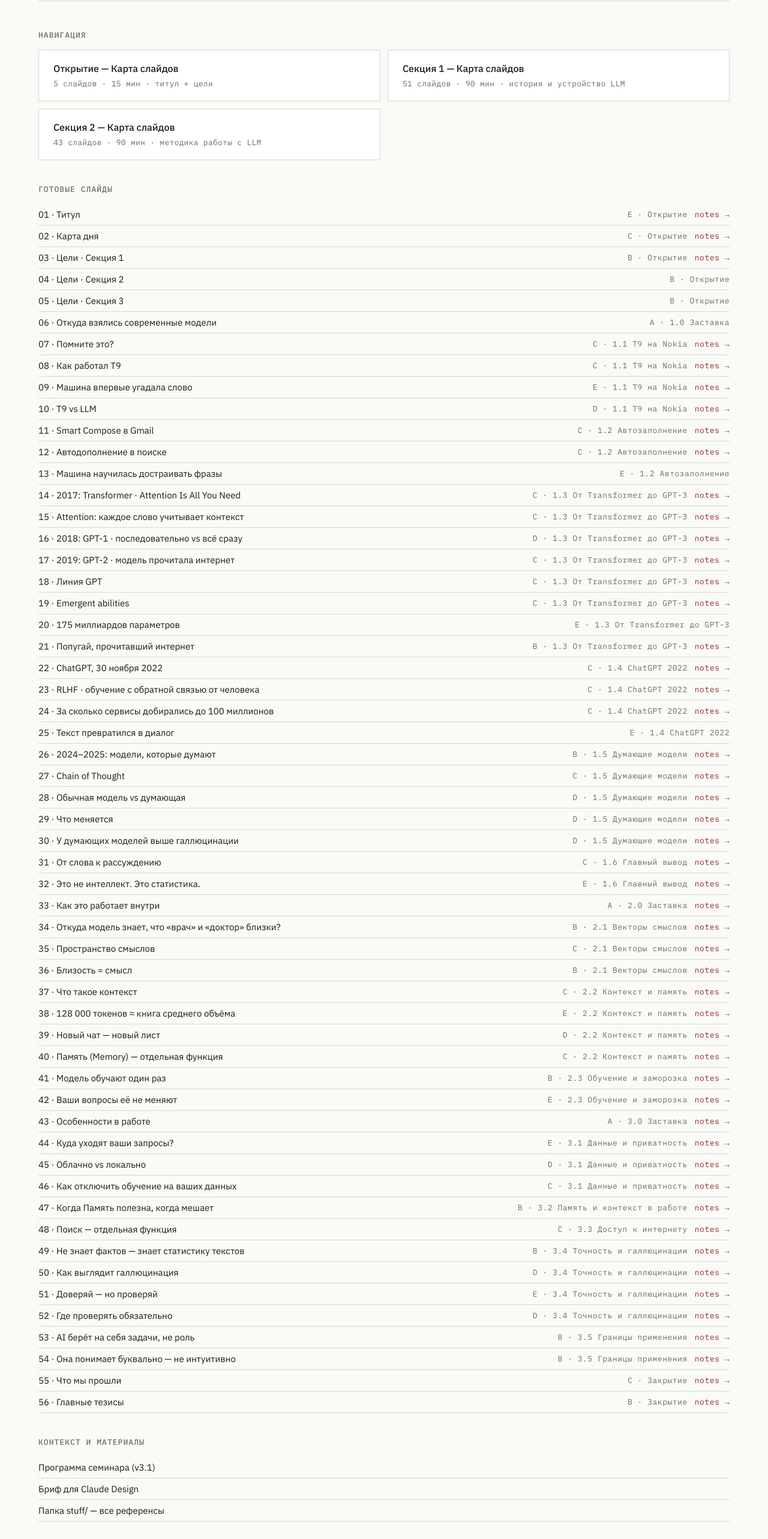
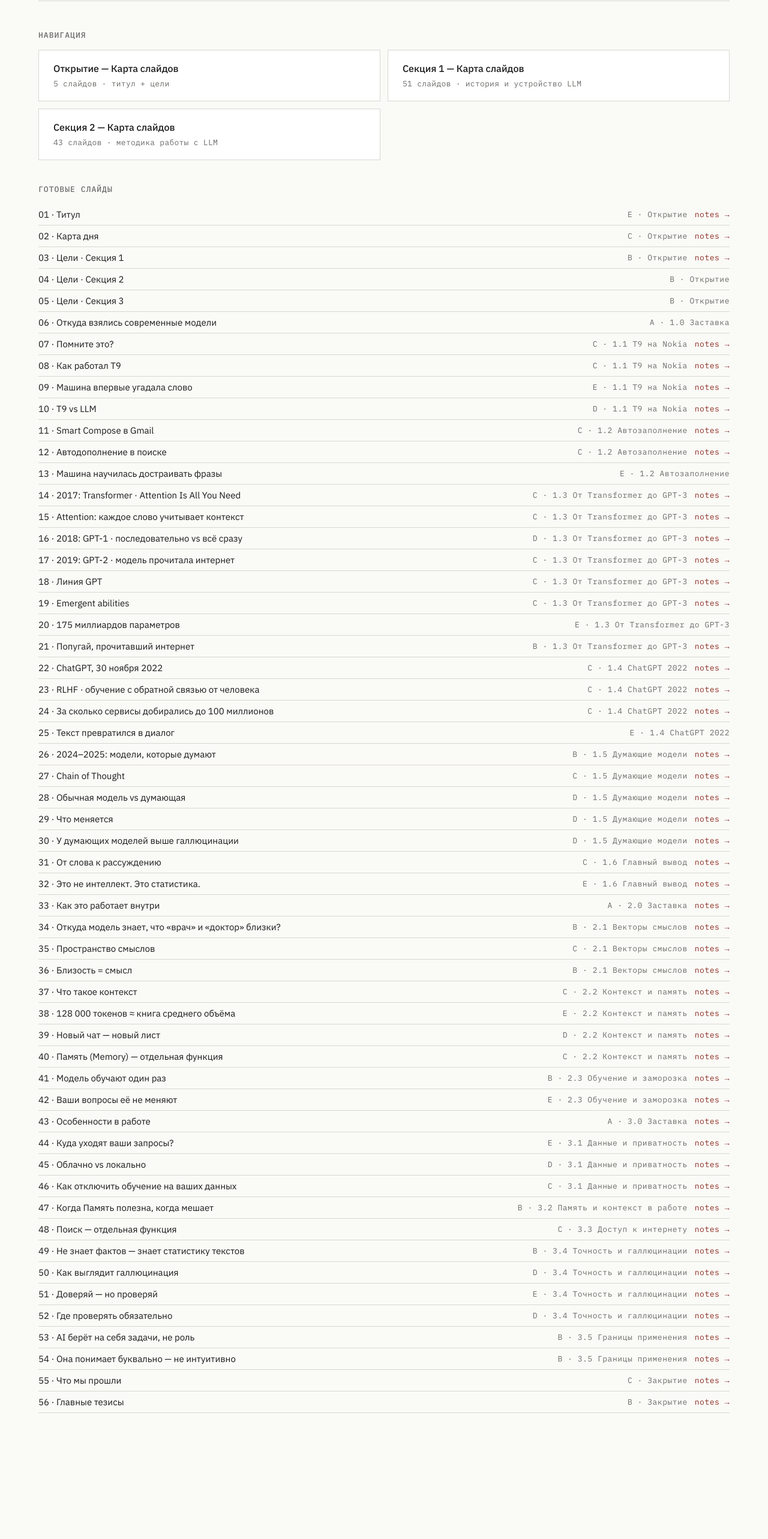
Before and after one commit to ivan-hilckov/seminar-ai-llm, a React (Vite) app: page / in a window 1280 px wide. Shown: the part 160-2726 px from the top of the page at 60% size. After the commit the page ends 2676 px from the top, so only its background shows below. Built offline with nearby package versions, Linux system fonts and the light colour scheme.

Commit message:
refactor: drop hardcoded timing labels from intro pages and headers

```diff
--- a/src/routes/Index.jsx
+++ b/src/routes/Index.jsx
@@ -23,15 +23,15 @@ export default function Index() {
           <div className="grid">
             <Link to="/opening" className="home-card">
               <strong>Открытие — Карта слайдов</strong>
-              <span>{openingSlides.length} слайдов · 15 мин · титул + цели</span>
+              <span>{openingSlides.length} слайдов · титул + цели</span>
             </Link>
             <Link to="/section/1" className="home-card">
               <strong>Секция 1 — Карта слайдов</strong>
-              <span>{section1Slides.length} слайдов · 90 мин · история и устройство LLM</span>
+              <span>{section1Slides.length} слайдов · история и устройство LLM</span>
             </Link>
             <Link to="/section/2" className="home-card">
               <strong>Секция 2 — Карта слайдов</strong>
-              <span>{section2Slides.length} слайдов · 90 мин · методика работы с LLM</span>
+              <span>{section2Slides.length} слайдов · методика работы с LLM</span>
             </Link>
           </div>
         </section>
@@ -56,27 +56,6 @@ export default function Index() {
             ))}
           </ul>
         </section>
-
-        <section>
-          <h2>Контекст и материалы</h2>
-          <ul className="list">
-            <li>
-              <a href="/stuff/md/Программа_семинара_AI_LLM_v3_1.md" target="_blank" rel="noreferrer">
-                Программа семинара (v3.1)
-              </a>
-            </li>
-            <li>
-              <a href="/stuff/md/Brief_for_Claude_Design.md" target="_blank" rel="noreferrer">
-                Бриф для Claude Design
-              </a>
-            </li>
-            <li>
-              <a href="/stuff/" target="_blank" rel="noreferrer">
-                Папка stuff/ — все референсы
-              </a>
-            </li>
-          </ul>
-        </section>
       </div>
     </div>
   );
--- a/src/routes/Section1.jsx
+++ b/src/routes/Section1.jsx
@@ -32,10 +32,13 @@ export default function Section1() {
 }
 
 function Header() {
+  const total = slides.length;
   return (
     <header className="map-header">
       <div className="map-header__left">
-        <div className="map-eyebrow">Секция 1 · 56 слайдов · 90 минут</div>
+        <div className="map-eyebrow">
+          Секция 1 · {total} {plural(total, 'слайд', 'слайда', 'слайдов')}
+        </div>
         <h1 className="map-title">История и устройство языковых моделей</h1>
       </div>
       <div className="map-header__right">
@@ -64,7 +67,8 @@ function Part({ info, slides: list, marker }) {
           <span className="part-name">{info.title}</span>
         </div>
         <div className="part-head__stats">
-          {pad(info.range[0])} — {pad(info.range[1])} · {list.length} {plural(list.length, 'слайд', 'слайда', 'слайдов')} · {info.time}
+          {pad(info.range[0])} — {pad(info.range[1])} · {list.length}{' '}
+          {plural(list.length, 'слайд', 'слайда', 'слайдов')}
         </div>
       </div>
       <div className="card-grid">
--- a/src/slides/opening/Slide02.jsx
+++ b/src/slides/opening/Slide02.jsx
@@ -5,7 +5,7 @@ export default function Slide02() {
   return (
     <Stage label="02 Карта дня">
       <div className="s02-eyebrow">Карта дня</div>
-      <h2 className="s02-title">Сегодня — три секции по 90 минут</h2>
+      <h2 className="s02-title">Сегодня — три секции</h2>
 
       <div className="s02-grid">
         <div className="pair current">
@@ -46,7 +46,7 @@ export default function Slide02() {
           </div>
         </div>
 
-        <div className="pair current">
+        <div className="pair">
           <div className="num">
             <span>Секция 3</span>
             <span className="now">после обеда</span>
@@ -66,10 +66,6 @@ export default function Slide02() {
         </div>
       </div>
 
-      <div className="s02-foot">
-        <span>15-минутные перерывы между секциями</span>
-      </div>
-
       <div className="svc">
         <div className="brand">AI &amp; LLM · ФБУ ВНИИЛМ</div>
       </div>
--- a/src/slides/section-1/Slide06.jsx
+++ b/src/slides/section-1/Slide06.jsx
@@ -5,7 +5,6 @@ export default function Slide06() {
     <ASlide
       num="06"
       roman="I"
-      meta="Часть I · слайды 06 — 32 · 27 слайдов · ≈ 45 мин"
       title={
         <>
           Откуда взялись
```
